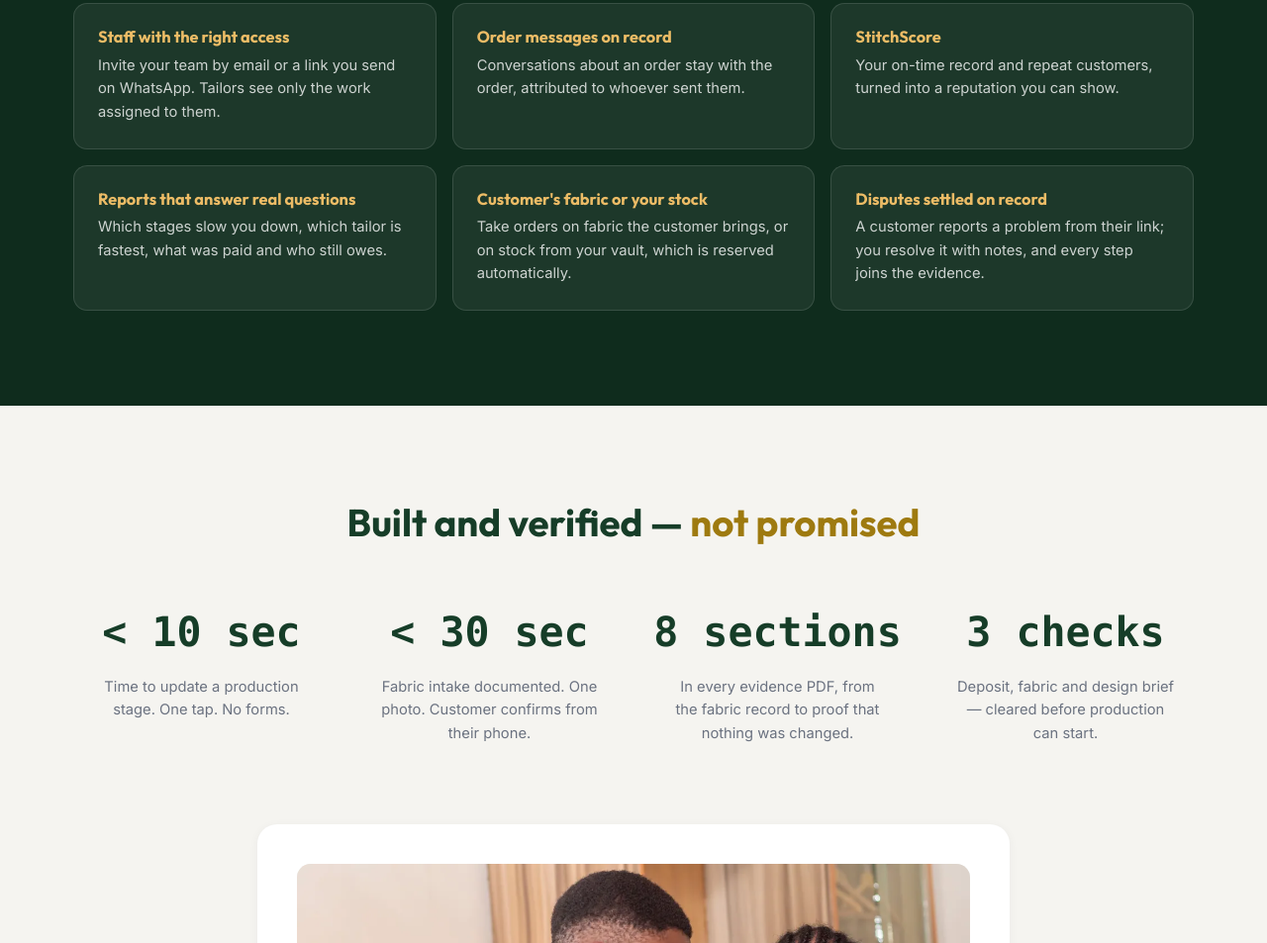
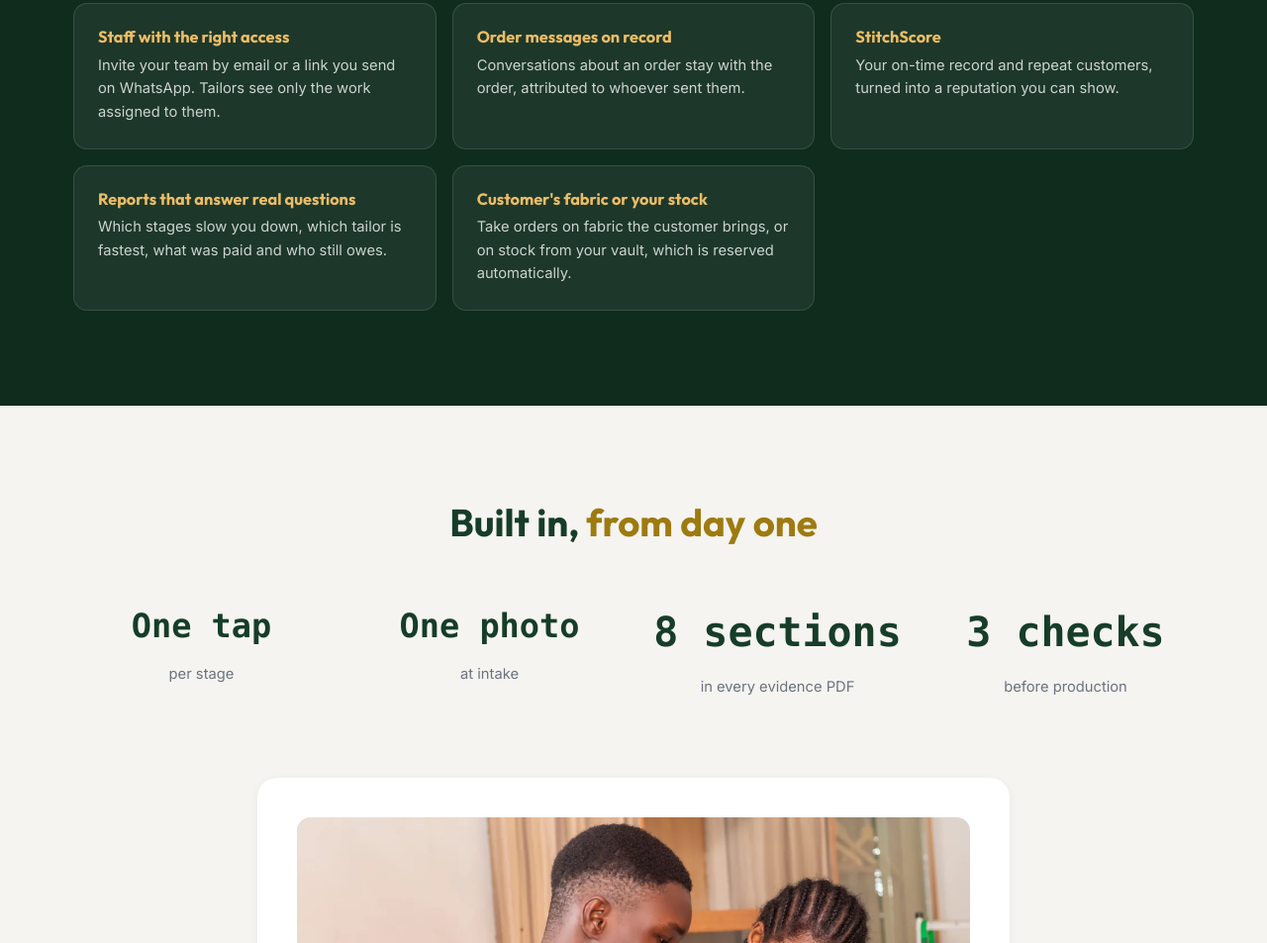
Before and after one commit to Bigeen-Solutions-limited/stitchfyn-public, a plain HTML site: page features.html in a window 1280 px wide. Shown: the part 848-1801 px from the top of the page at 99% size. Drawn offline with nearby package versions, Linux system fonts and the light colour scheme.

Commit message:
fix(copy): Remove claims the app does not back (B.1)
DEC-001: a public claim must be verified or reworded to match the app.

- M-34 / G-21: drop the "Disputes settled on record" card and the guide's
  "Report a problem" mention (DEC-002: owner dispute list and notes return
  500, resolution needs the customer). The guide's customer step still
  covers tracking, photos, confirmations, payments and messages.
- M-27 / M-17: remove "No lawyer." and "would have ended the dispute"
  (DEC-009, no legal-outcome framing). Segun's line now says the record
  would have given him evidence to show.
- G-20 / G-14: remove "records stay locked" and "locked from then on"
  (DEC-008 keeps the post-collection auto-lock off the pages; a confirmed
  fabric can be moved with a recorded reason).
- M-35 to M-39: the stats block becomes "Built in, from day one" with
  One tap per stage, One photo at intake, 8 sections in every evidence
  PDF and 3 checks before production. The unmeasured < 10 sec and < 30 sec
  targets go (DEC-005). The counter now animates only tiles with a
  data-target, so word tiles never render 0 and the numbers show without JS.

```diff
--- a/features.html
+++ b/features.html
@@ -122,7 +122,7 @@
           </svg>
         </div>
         <h2>Disputes end with evidence</h2>
-        <p>When a customer disputes fabric, they are disputing their own confirmed photo. Export the full evidence record as one PDF: fabric, brief, payments, production, messages and a signed history of every action. No lawyer. No shouting match.</p>
+        <p>When a customer disputes fabric, they are disputing their own confirmed photo. Export the full evidence record as one PDF: fabric, brief, payments, production, messages and a signed history of every action.</p>
       </div>
     </div>
 
@@ -160,10 +160,6 @@
         <h3>Customer's fabric or your stock</h3>
         <p>Take orders on fabric the customer brings, or on stock from your vault, which is reserved automatically.</p>
       </div>
-      <div class="feature fade-up">
-        <h3>Disputes settled on record</h3>
-        <p>A customer reports a problem from their link; you resolve it with notes, and every step joins the evidence.</p>
-      </div>
     </div>
   </div>
 </section>
@@ -171,24 +167,24 @@
 <!-- ============ THE PROOF ============ -->
 <section class="proof-section" id="proof">
   <div class="container">
-    <h2 class="section-title fade-up">Built and verified — <span>not promised</span></h2>
+    <h2 class="section-title fade-up">Built in, <span>from day one</span></h2>
 
     <div class="stat-strip">
       <div class="stat fade-up">
-        <span class="stat-number" data-target="10" data-prefix="&lt; " data-suffix=" sec">0</span>
-        <p>Time to update a production stage. One tap. No forms.</p>
+        <span class="stat-number stat-text">One tap</span>
+        <p>per stage</p>
       </div>
       <div class="stat fade-up">
-        <span class="stat-number" data-target="30" data-prefix="&lt; " data-suffix=" sec">0</span>
-        <p>Fabric intake documented. One photo. Customer confirms from their phone.</p>
+        <span class="stat-number stat-text">One photo</span>
+        <p>at intake</p>
       </div>
       <div class="stat fade-up">
-        <span class="stat-number" data-target="8" data-suffix=" sections">0</span>
-        <p>In every evidence PDF, from the fabric record to proof that nothing was changed.</p>
+        <span class="stat-number" data-target="8" data-suffix=" sections">8 sections</span>
+        <p>in every evidence PDF</p>
       </div>
       <div class="stat fade-up">
-        <span class="stat-number" data-target="3" data-suffix=" checks">0</span>
-        <p>Deposit, fabric and design brief — cleared before production can start.</p>
+        <span class="stat-number" data-target="3" data-suffix=" checks">3 checks</span>
+        <p>before production</p>
       </div>
     </div>
 
--- a/main.js
+++ b/main.js
@@ -151,7 +151,8 @@ $(function () {
     });
   }, { threshold: 0.5 });
 
-  document.querySelectorAll('.stat-number').forEach(function (el) {
+  // Only counted numbers animate; word tiles ("One tap") have no data-target
+  document.querySelectorAll('.stat-number[data-target]').forEach(function (el) {
     statObserver.observe(el);
   });
 
```
Also changed, not shown: early-adopters.html (+1 -1 lines), guide.html (+3 -3 lines).
